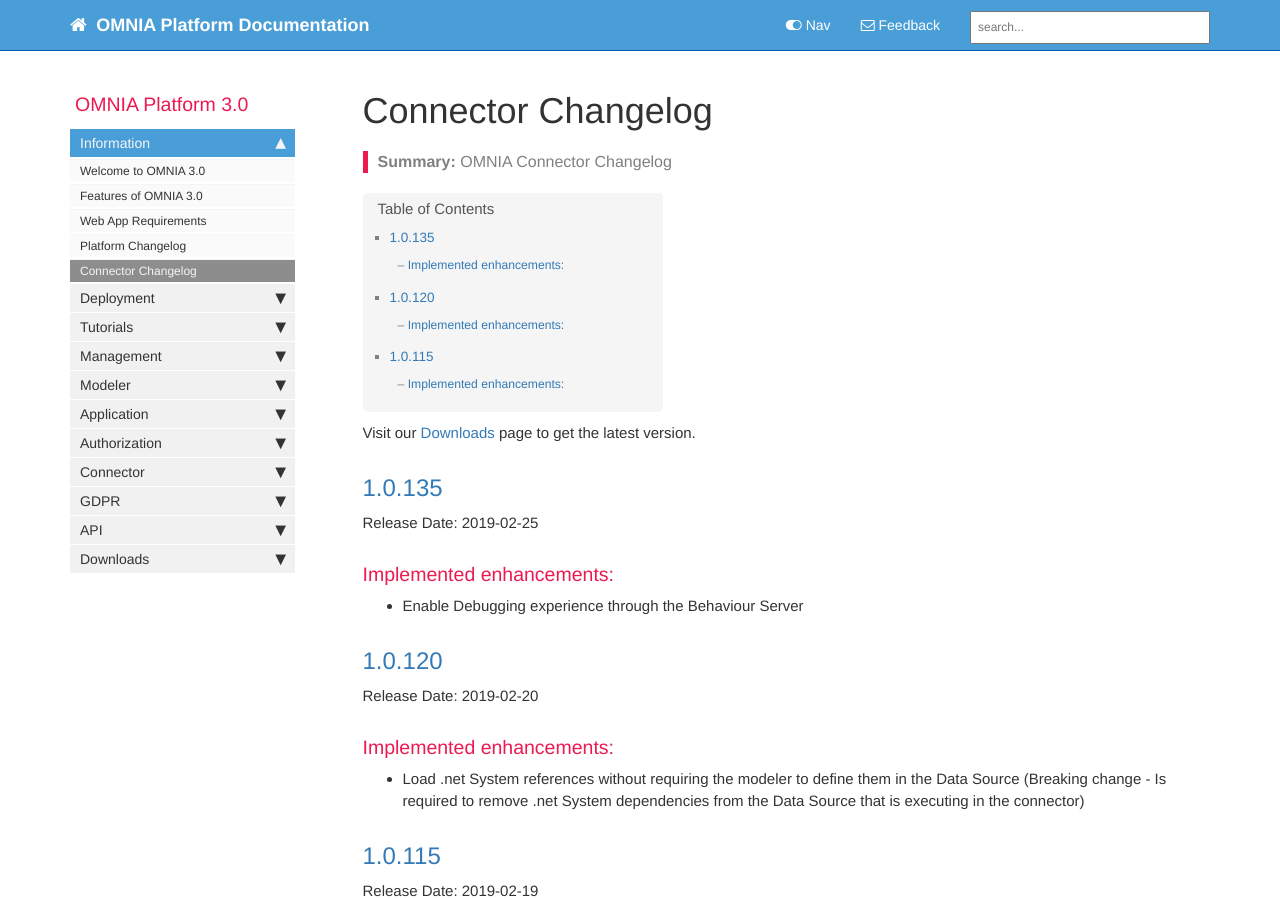
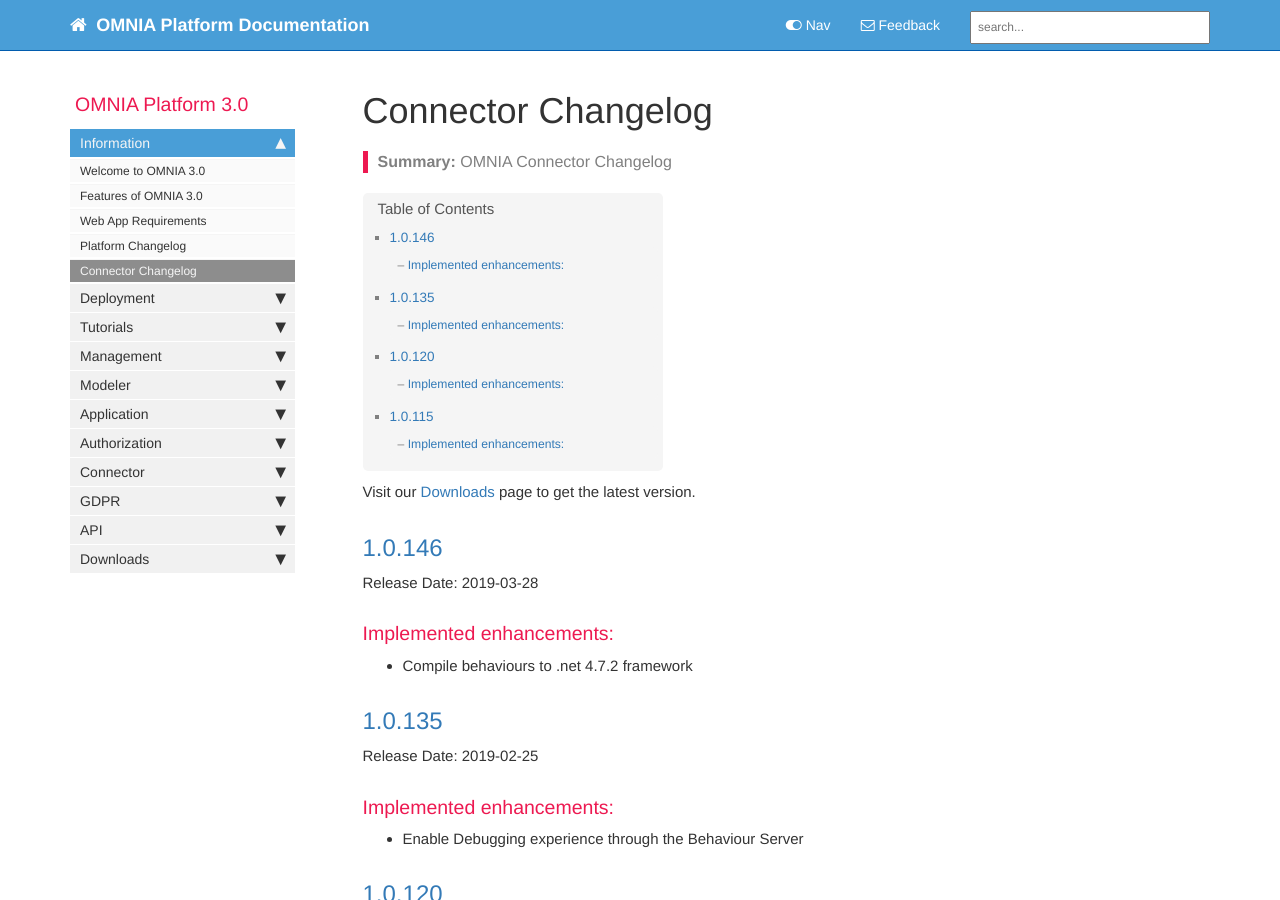
Before and after one commit to daniel8lopes/omnia3, a Jekyll site: the page built from docs/pages/omnia3/Introduction/omnia3_connectorchangelog.md, in a window 1280 px wide and 900 px high. Built offline with Jekyll 4.4.1, drawn with Linux system fonts in a browser that asks for light colours; nearby versions of some CDN libraries; comment, search, counter and statistics services are not loaded.

Commit message:
Version 1.0.146

```diff
--- a/docs/pages/omnia3/Introduction/omnia3_connectorchangelog.md
+++ b/docs/pages/omnia3/Introduction/omnia3_connectorchangelog.md
@@ -8,6 +8,13 @@ folder: omnia3
 ---
 
 Visit our [Downloads](/omnia3_downloads.html#connector) page to get the latest version.
+
+## [1.0.146](#1.0.146)
+Release Date: 2019-03-28
+
+### Implemented enhancements:
+
+- Compile behaviours to .net 4.7.2 framework
 
 ## [1.0.135](#1.0.135)
 Release Date: 2019-02-25
```
